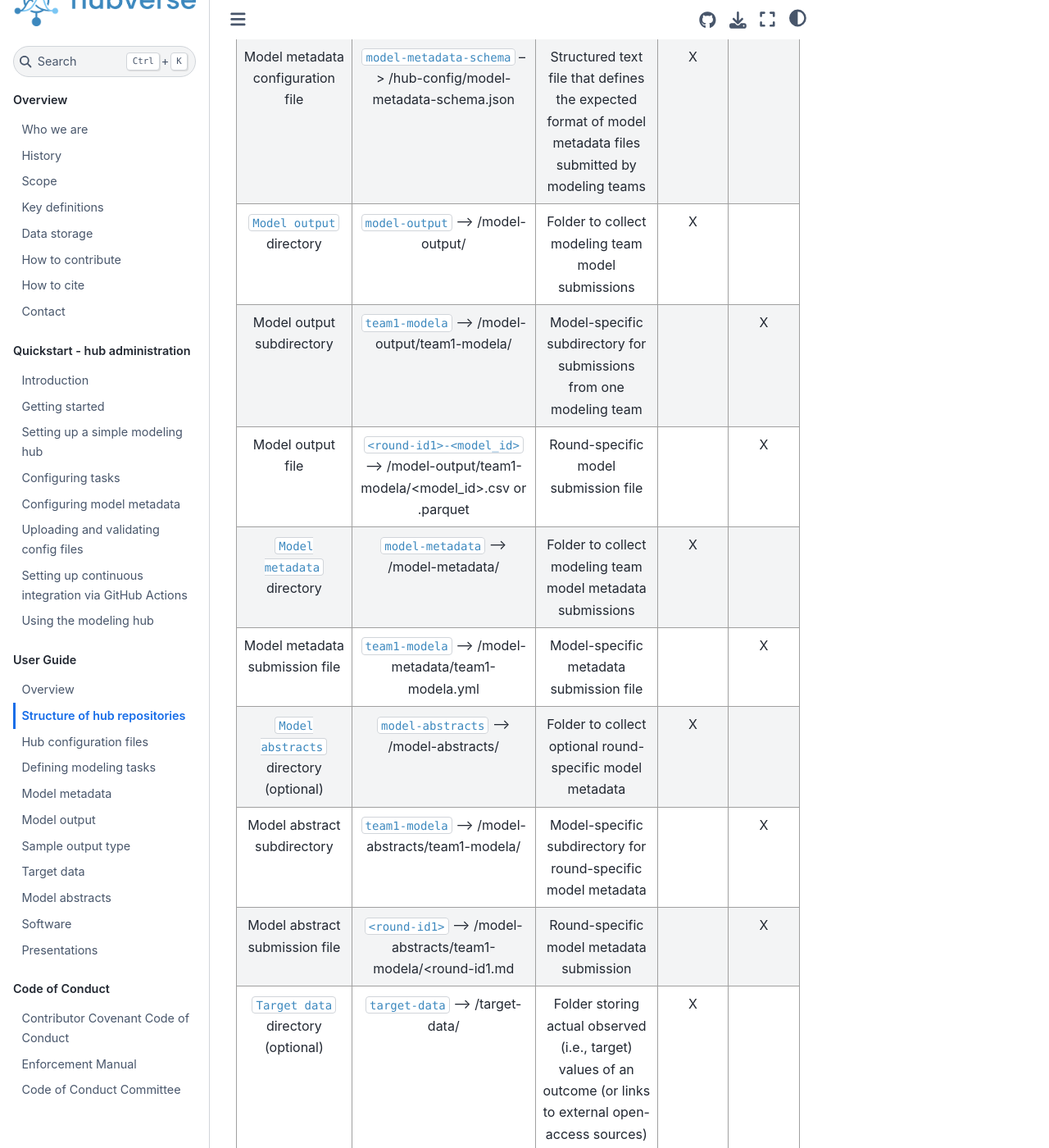
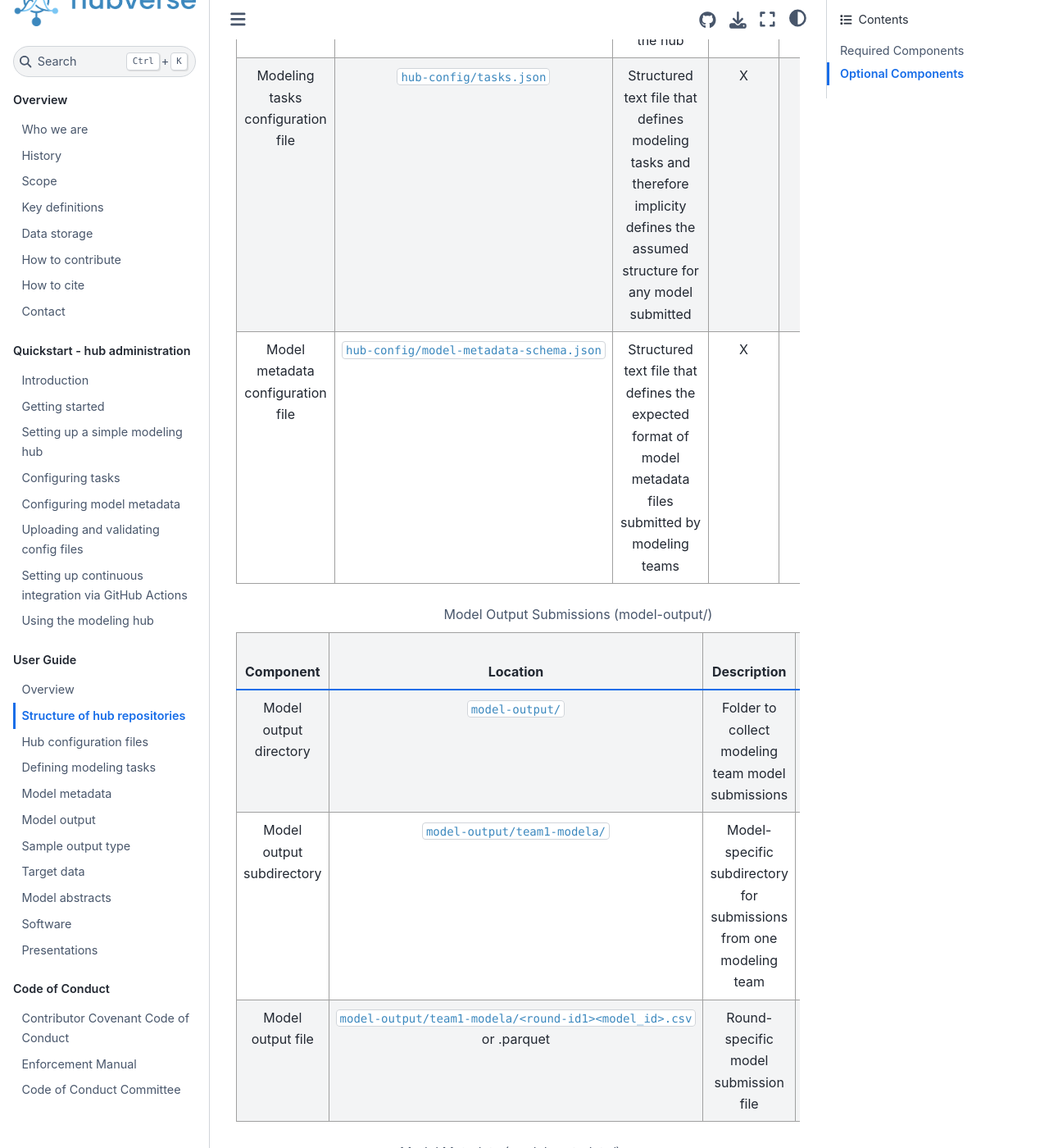
Before and after one commit to hubverse-org/hubDocs, a Sphinx documentation site: the page built from docs/source/user-guide/hub-structure.md, in a window 1280 px wide and 1400 px high, scrolled down 1185 px. Shown: the whole window at 82% size. Built offline with Sphinx 7.4.7 and the Sphinx Book theme 1.1.4, drawn with Linux system fonts in a browser that asks for light colours; comment, search, counter and statistics services are not loaded; some of the changed text lies outside the part shown.

Commit message:
Update docs/source/user-guide/hub-structure.md
Accepted Zhian's suggestion to break up table in terms of type of directory and required/optional components

Co-authored-by: Zhian N. Kamvar <zkamvar@gmail.com>

````diff
--- a/docs/source/user-guide/hub-structure.md
+++ b/docs/source/user-guide/hub-structure.md
@@ -10,24 +10,59 @@
 
 The directory and file structure of a modeling hub should contain only the following directories, subdirectories, and files:
 
-| Component | Hub name, location, format | Description | Hub provides | Modeler provides |
+## Required Components
+
+``` {table} Documentation (README.md)
+| Component | Location | Description | Hub provides | Modeler provides |
 | ------ | ------ | ------ | ------ | ------ |
-| `Documentation` file | e.g., `README.md` file, located in the top level of a hub and within each directory | File containing info about the hub structure and additional details about each of the directories| X |  |
-| `Configuration` directory | `hub-config` --> /hub-config/ | Folder storing configuration files | X |  |
-| Admin configuration file | `admin` --> /hub-config/admin.json | Structured text file containing overall configuration settings for the hub | X |  |
-| Modeling tasks configuration file | `tasks` --> /hub-config/tasks.json | Structured text file that defines modeling tasks and therefore implicity defines the assumed structure for any model submitted | X |  |
-| Model metadata configuration file | `model-metadata-schema` --> /hub-config/model-metadata-schema.json | Structured text file that defines the expected format of model metadata files submitted by modeling teams | X |  |
-| `Model output` directory | `model-output` --> /model-output/ | Folder to collect modeling team model submissions | X |  |
-| Model output subdirectory | `team1-modela` --> /model-output/team1-modela/ | Model-specific subdirectory for submissions from one modeling team |  | X |
-| Model output file | `<round-id1>-<model_id>` --> /model-output/team1-modela/<round-id1><model_id>.csv or .parquet| Round-specific model submission file |  | X |
-| `Model metadata` directory | `model-metadata` --> /model-metadata/ | Folder to collect modeling team model metadata submissions | X | |
-| Model metadata submission file | `team1-modela` --> /model-metadata/team1-modela.yml | Model-specific metadata submission file |  | X |
-| `Model abstracts` directory (optional) | `model-abstracts` --> /model-abstracts/ | Folder to collect optional round-specific model metadata | X |  |
-| Model abstract subdirectory | `team1-modela` --> /model-abstracts/team1-modela/ | Model-specific subdirectory for round-specific model metadata |  | X |
-| Model abstract submission file | `<round-id1>` --> /model-abstracts/team1-modela/<round-id1.md | Round-specific model metadata submission |  | X |
-| `Target data` directory (optional)| `target-data` --> /target-data/| Folder storing actual observed (i.e., target) values of an outcome (or links to external open-access sources) and information on how  model targets can be calculated from target data | X | |
-| `Auxiliary data` directory (optional) | `auxiliary-data` --> /auxiliary-data/ | Folder storing any additional data related to modeling efforts | X |  |
-| `src` directory (optional) | `src` --> /src/ | Folder storing code that is present in the hub repository | X |  |
+| Documentation file | e.g., `README.md` file, located in the top level of a hub and within each directory | File containing info about the hub structure and additional details about each of the directories| X |  |
+```
+
+``` {table} Configuration (hub-config/)
+| Component | Location | Description | Hub provides | Modeler provides |
+| ------ | ------ | ------ | ------ | ------ |
+| Configuration directory | `hub-config/` | Folder storing configuration files | X |  |
+| Admin configuration file | `hub-config/admin.json` | Structured text file containing overall configuration settings for the hub | X |  |
+| Modeling tasks configuration file | `hub-config/tasks.json` | Structured text file that defines modeling tasks and therefore implicity defines the assumed structure for any model submitted | X |  |
+| Model metadata configuration file | `hub-config/model-metadata-schema.json` | Structured text file that defines the expected format of model metadata files submitted by modeling teams | X |  |
+```
+
+``` {table} Model Output Submissions (model-output/)
+| Component | Location | Description | Hub provides | Modeler provides |
+| ------ | ------ | ------ | ------ | ------ |
+| Model output directory | `model-output/` | Folder to collect modeling team model submissions | X |  |
+| Model output subdirectory | `model-output/team1-modela/` | Model-specific subdirectory for submissions from one modeling team |  | X |
+| Model output file | `model-output/team1-modela/<round-id1><model_id>.csv` or .parquet| Round-specific model submission file |  | X |
+```
+
+``` {table} Model Metadata (model-metadata/)
+| Component | Location | Description | Hub provides | Modeler provides |
+| ------ | ------ | ------ | ------ | ------ |
+| Model metadata directory | `model-metadata/` | Folder to collect modeling team model metadata submissions | X | |
+| Model metadata submission file | `model-metadata/team1-modela.yml` | Model-specific metadata submission file |  | X |
+```
+
+
+## Optional Components
+
+The following components are not required for a hub, but may be useful:
+
+``` {table} Model Abstracts (model-abstracts/)
+| Component | Location | Description | Hub provides | Modeler provides |
+| ------ | ------ | ------ | ------ | ------ |
+| Model abstracts directory (optional) | `model-abstracts/` | Folder to collect optional round-specific model metadata | X |  |
+| Model abstract subdirectory | `model-abstracts/team1-modela/` | Model-specific subdirectory for round-specific model metadata |  | X |
+| Model abstract submission file | `model-abstracts/team1-modela/<round-id1>.md` | Round-specific model metadata submission |  | X |
+```
+
+``` {table} Data and Code
+| Component | Location | Description | Hub provides | Modeler provides |
+| ------ | ------ | ------ | ------ | ------ |
+| Target data directory | `target-data/` | Folder storing actual observed (i.e., target) values of an outcome (or links to external open-access sources) and information on how  model targets can be calculated from target data | X | |
+| Auxiliary data directory | `auxiliary-data/` | Folder storing any additional data related to modeling efforts | X |  |
+| Source code directory | `src/` | Folder storing code that is present in the hub repository | X |  |
+```
+
 
 * Optionally, a hub may store any files necessary to define continuous integration workflows, for example for the purpose of validating submissions or updating target data.
 
````
